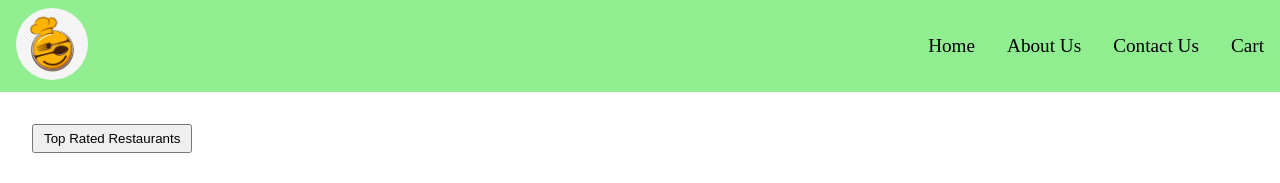
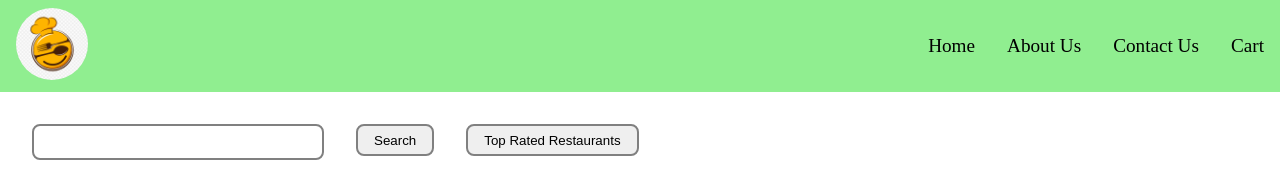
Before and after one commit to DHIYANESH-K/Food_Ordering_Application, a React (Vite) app: page / in a window 1280 px wide. Shown: the top 183 px of the page. Built offline with nearby package versions, Linux system fonts and the light colour scheme.

Commit message:
Add search functionality

```diff
--- a/src/components/Body.js
+++ b/src/components/Body.js
@@ -4,32 +4,45 @@ import RestaurantCard from "./RestaurantCard";
 import Shimmer from "./Shimmer";
 
 const Body = () => {
-    let [listOfRestaurants,setListOfRestaurants]=useState([]);
+    let [listOfRestaurants, setListOfRestaurants] = useState([]);
+    let [filteredRestaurants, setFilteredRestaurants] = useState([]);
+    let [searchText, setSearchText] = useState("")
 
-    let getData=()=>{
+    let getData = () => {
         setListOfRestaurants(resData.data.cards[1].card.card.gridElements.infoWithStyle.restaurants);
+        setFilteredRestaurants(resData.data.cards[1].card.card.gridElements.infoWithStyle.restaurants);
     }
 
-    useEffect(()=>{
-        setTimeout(()=>getData(),2000);
-    },[])
+    useEffect(() => {
+        setTimeout(() => getData(), 2000);
+    }, [])
 
-    if(listOfRestaurants.length===0)
-    {
-        return(<Shimmer/>)
+    if (listOfRestaurants.length === 0) {
+        return (<Shimmer />)
     }
 
     return (<div>
-        <button className="search"
-        onClick={()=>{
-            const filteredList=listOfRestaurants.filter(
-                (res)=>res.info.avgRating>=4.5
-            );
-            setListOfRestaurants(filteredList);
-        }}>Top Rated Restaurants</button>
+        <div className="filter">
+            <input className="search_input" type="text" value={searchText} onChange={(e) => {
+                setSearchText(e.target.value)
+            }}></input>
+            <button className="search_btn" onClick={() => {
+                let filteredRes = listOfRestaurants.filter((element, index) => {
+                    return element.info.name.toLowerCase().includes(searchText.toLowerCase())
+                })
+                setFilteredRestaurants(filteredRes);
+            }}>Search</button>
+            <button className="search"
+                onClick={() => {
+                    const filteredList = listOfRestaurants.filter(
+                        (res) => res.info.avgRating >= 4.5
+                    );
+                    setFilteredRestaurants(filteredList);
+                }}>Top Rated Restaurants</button>
+        </div>
         <div className="res_container">
             {
-                listOfRestaurants.map((element)=>(<RestaurantCard key={element.info.id} resData={element}/>))
+                filteredRestaurants.map((element) => (<RestaurantCard key={element.info.id} resData={element} />))
             }
         </div>
     </div>)
--- a/style.css
+++ b/style.css
@@ -27,11 +27,6 @@
     flex-direction: column;
     gap:0.5rem;
 }
-.search{
-    margin-top:2rem;
-    margin-left:2rem;
-    padding:5px 10px;
-}
 .res_container{
     display:flex;
     flex-wrap: wrap;
@@ -57,3 +52,23 @@
     height:320px;
     background-color: lightgray;
 }
+
+.filter{
+    padding-top:2rem;
+    padding-left:2rem;
+    display:flex;
+    gap:2rem;
+}
+
+.search_input{
+    width:18rem;
+    text-indent: 1rem;
+}
+.search_input, .search_btn ,  .search{
+    height:2rem;
+    border-radius: 0.5rem;
+    border:2px solid gray;
+}
+.search_btn ,  .search{
+    padding:0 1rem;
+}
```
